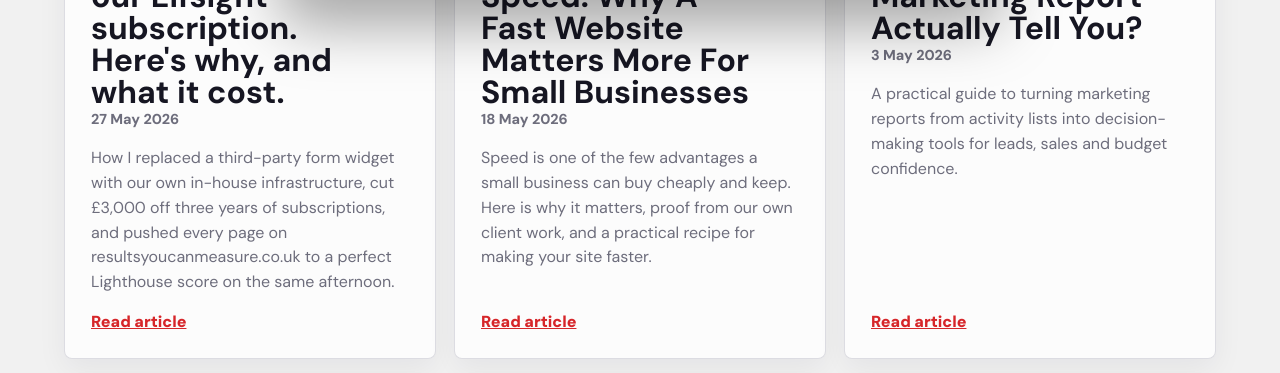
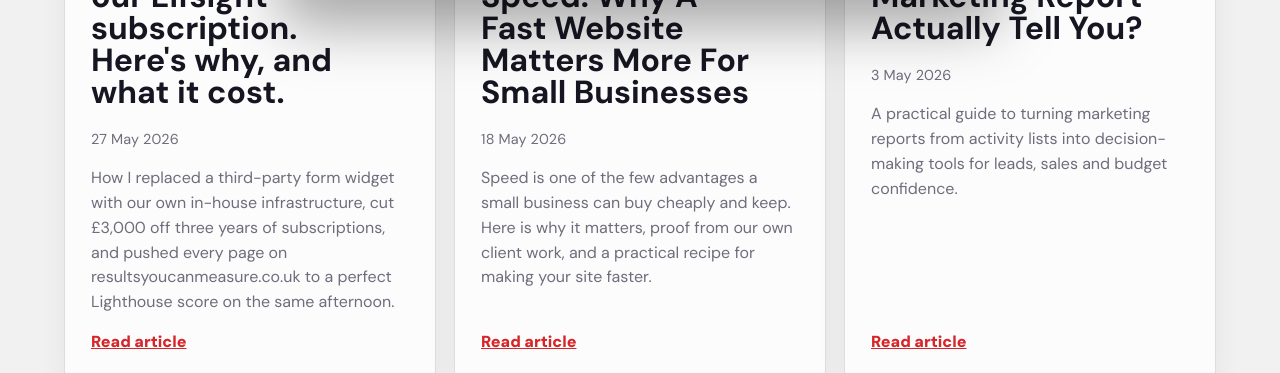
Before and after one commit to martingfisher/results, an Astro site: page /blog in a window 1280 px wide. Shown: the part 787-1160 px from the top of the page. Built offline with nearby package versions, Linux system fonts and the light colour scheme; Astro itself is replaced by a stand-in of ours.

Commit message:
Blog card: add breathing room between title and date; date in regular weight, muted colour

```diff
--- a/src/styles/global.css
+++ b/src/styles/global.css
@@ -2139,7 +2139,7 @@ blockquote {
 }
 
 .blog-card h2 {
-  margin: 0;
+  margin: 0 0 20px;
   font-size: clamp(1.55rem, 2.5vw, 2.35rem);
   line-height: 1;
 }
@@ -2155,9 +2155,10 @@ blockquote {
 
 .blog-date {
   margin: 0;
-  color: var(--red);
+  color: var(--muted);
   font-size: 0.9rem;
-  font-weight: 800;
+  font-weight: 400;
+  letter-spacing: 0.01em;
 }
 
 .article-body {
```
